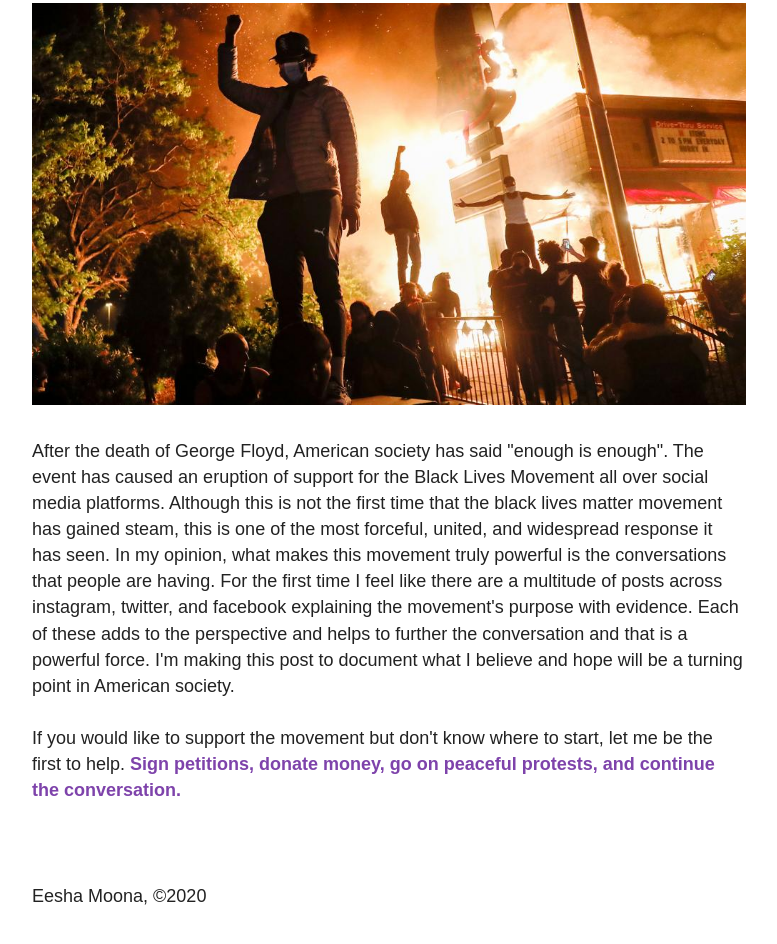
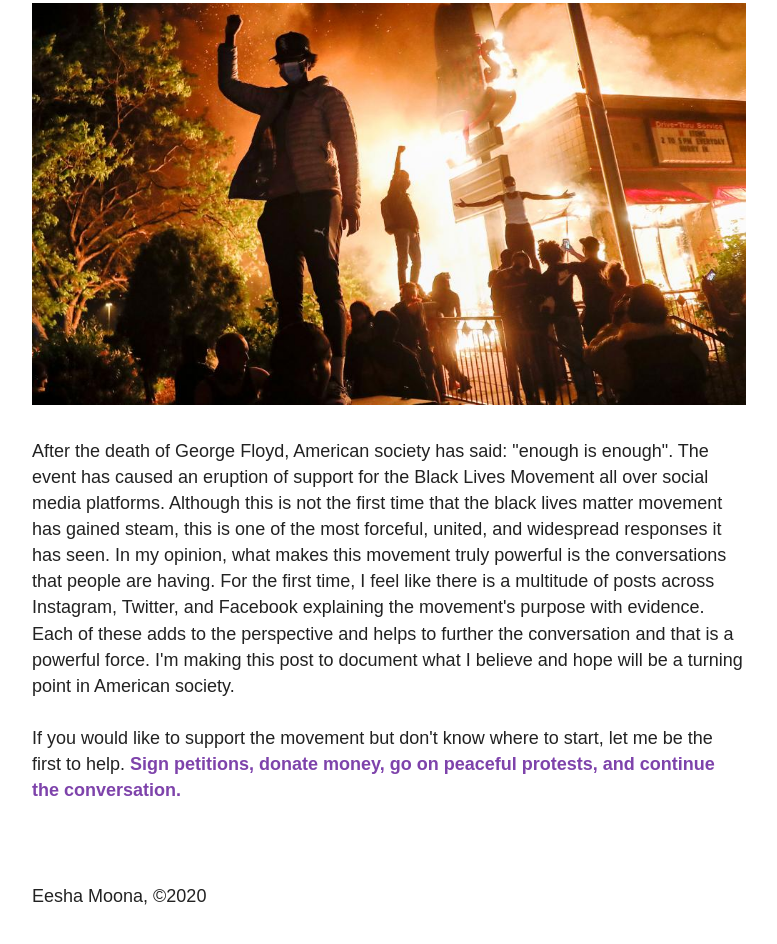
Before and after one commit to eeshamoona/Personal-Gatsby-Website, a Gatsby site: page /blog/blacklivesmattermovement in a window 1280 px wide. Shown: the part 576-1520 px from the top of the page, without its empty margins (221-998 px from the left). Built offline with nearby package versions, Linux system fonts and the light colour scheme; Gatsby itself is replaced by a stand-in of ours.

Commit message:
Grammar edits to BLM post

```diff
--- a/src/posts/blacklivesmattermovement.md
+++ b/src/posts/blacklivesmattermovement.md
@@ -7,7 +7,7 @@ date: "May 31th, 2020"
 
 ![BlackLivesMatter](./blacklivesmatter.jpg)
 
-After the death of George Floyd, American society has said "enough is enough". The event has caused an eruption of support for the Black Lives Movement all over social media platforms. Although this is not the first time that the black lives matter movement has gained steam, this is one of the most forceful, united, and widespread response it has seen. In my opinion, what makes this movement truly powerful is the conversations that people are having. For the first time I feel like there are a multitude of posts across instagram, twitter, and facebook explaining the movement's purpose with evidence. Each of these adds to the perspective and helps to further the conversation and that is a powerful force. I'm making this post to document what I believe and hope will be a turning point in American society.
+After the death of George Floyd, American society has said: "enough is enough". The event has caused an eruption of support for the Black Lives Movement all over social media platforms. Although this is not the first time that the black lives matter movement has gained steam, this is one of the most forceful, united, and widespread responses it has seen. In my opinion, what makes this movement truly powerful is the conversations that people are having. For the first time, I feel like there is a multitude of posts across Instagram, Twitter, and Facebook explaining the movement's purpose with evidence. Each of these adds to the perspective and helps to further the conversation and that is a powerful force. I'm making this post to document what I believe and hope will be a turning point in American society.
 
 If you would like to support the movement but don't know where to start, let me be the first to help.
 [Sign petitions, donate money, go on peaceful protests, and continue the conversation.](https://blacklivesmatters.carrd.co/)
```
